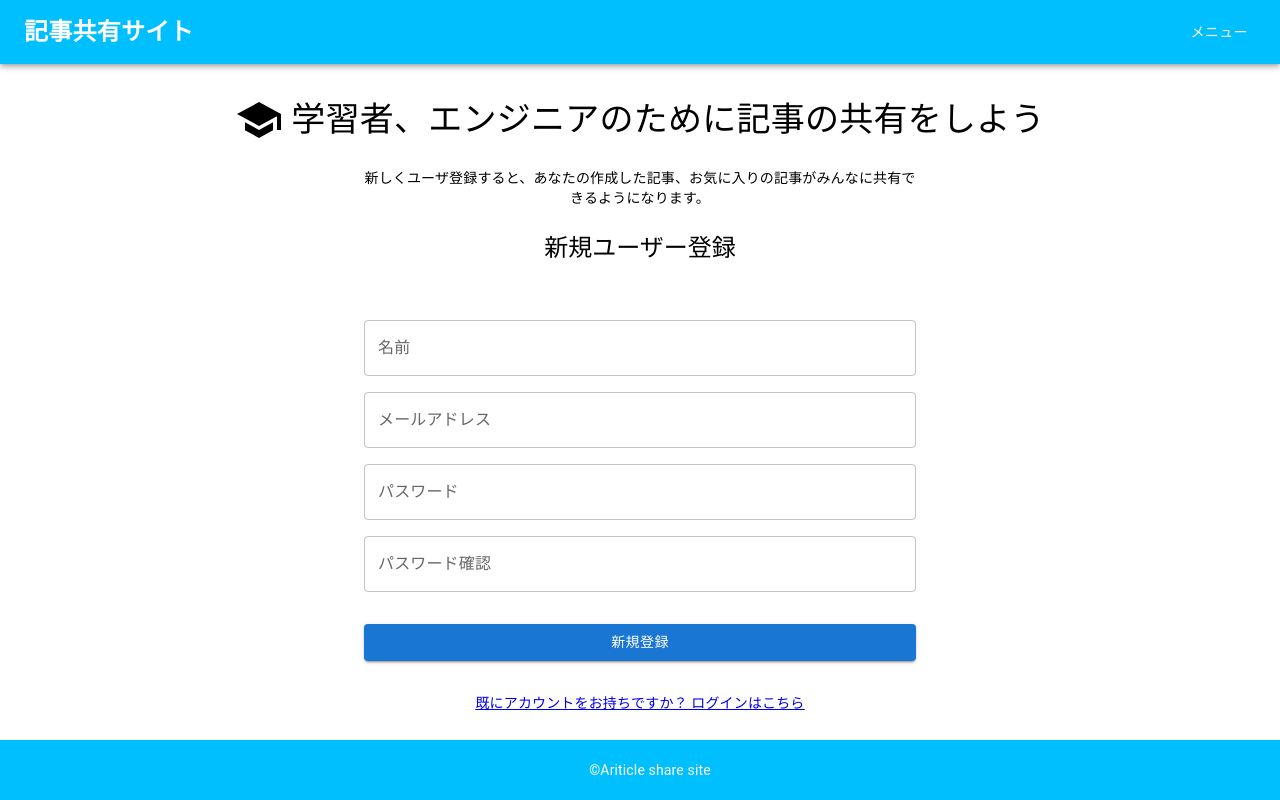
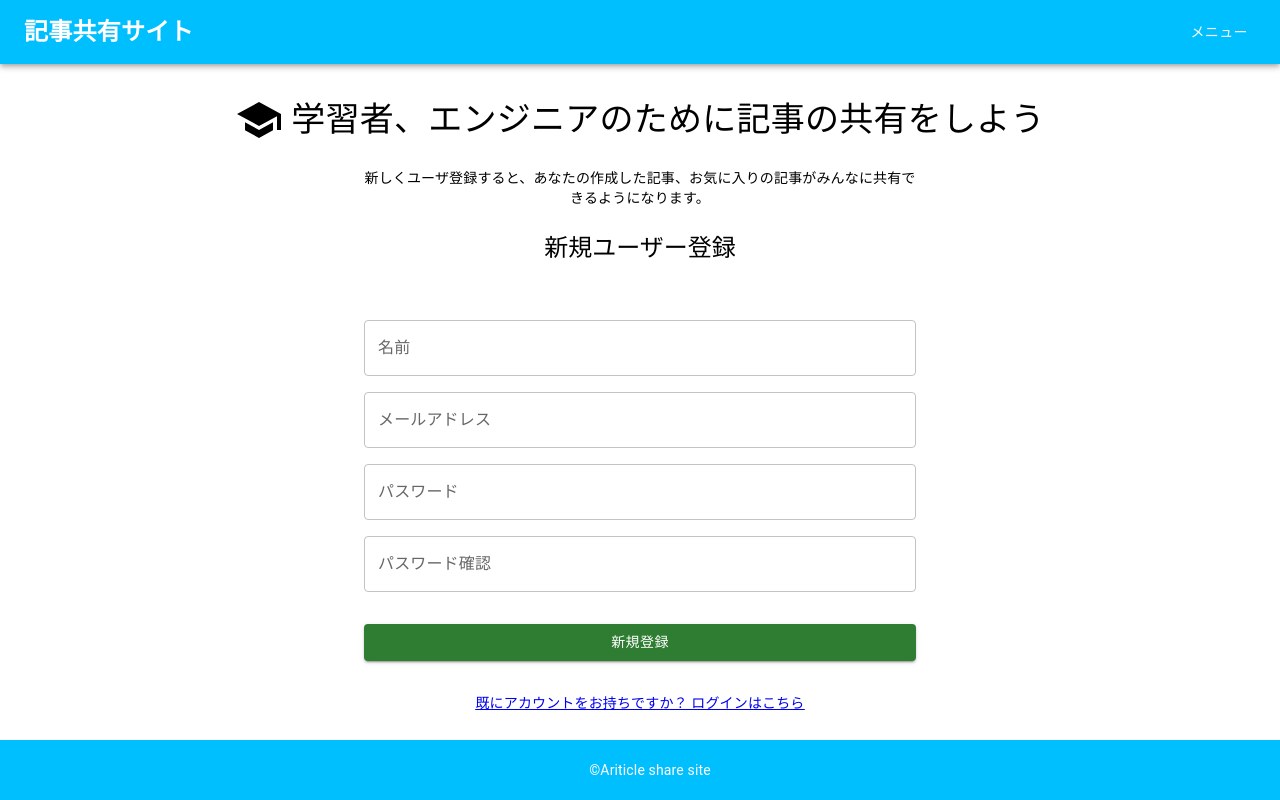
Before and after one commit to Hashimoto-Noriaki/ts-nest-next-graphql-hasura-app, a Next.js app in the folder frontend/: page /signup in a window 1280 px wide. Built offline with nearby package versions, Linux system fonts and the light colour scheme.

Commit message:
ログインと新規登録ページのコンポーネント化

```diff
--- /dev/null
+++ b/frontend/src/components/atoms/SignupButton.tsx
@@ -0,0 +1,22 @@
+import { Button } from '@mui/material';
+import React from 'react';
+
+interface SignupButtonProps {
+  onClick?: () => void;
+}
+
+const SignupButton: React.FC<SignupButtonProps> = ({ onClick }) => {
+  return (
+    <Button
+      type="submit"
+      variant="contained"
+      color="success"
+      fullWidth
+      sx={{ mt: 2 }}
+      onClick={onClick}
+    >
+      新規登録
+    </Button>
+  );
+};
+export default SignupButton;
--- a/frontend/src/pages/signup.tsx
+++ b/frontend/src/pages/signup.tsx
@@ -1,5 +1,6 @@
 import { useState } from 'react';
-import { Container, TextField, Button, Typography, Box } from '@mui/material';
+import { Container, TextField, Typography, Box } from '@mui/material';
+import SignupButton from '../components/atoms/SignupButton';
 import SchoolIcon from '@mui/icons-material/School';
 import Link from 'next/link';
 
@@ -122,17 +123,7 @@ const Signup = () => {
           onChange={handleInputChange}
           fullWidth
         />
-
-        <Button
-          type="submit"
-          variant="contained"
-          color="primary"
-          fullWidth
-          sx={{ mt: 2 }}
-        >
-          新規登録
-        </Button>
-
+        <SignupButton />
         <Typography
           variant="body2"
           sx={{
```
Also changed, not shown: frontend/src/components/atoms/LoginButton.tsx (added, +22 -0 lines), frontend/src/pages/login.tsx (+4 -10 lines).
